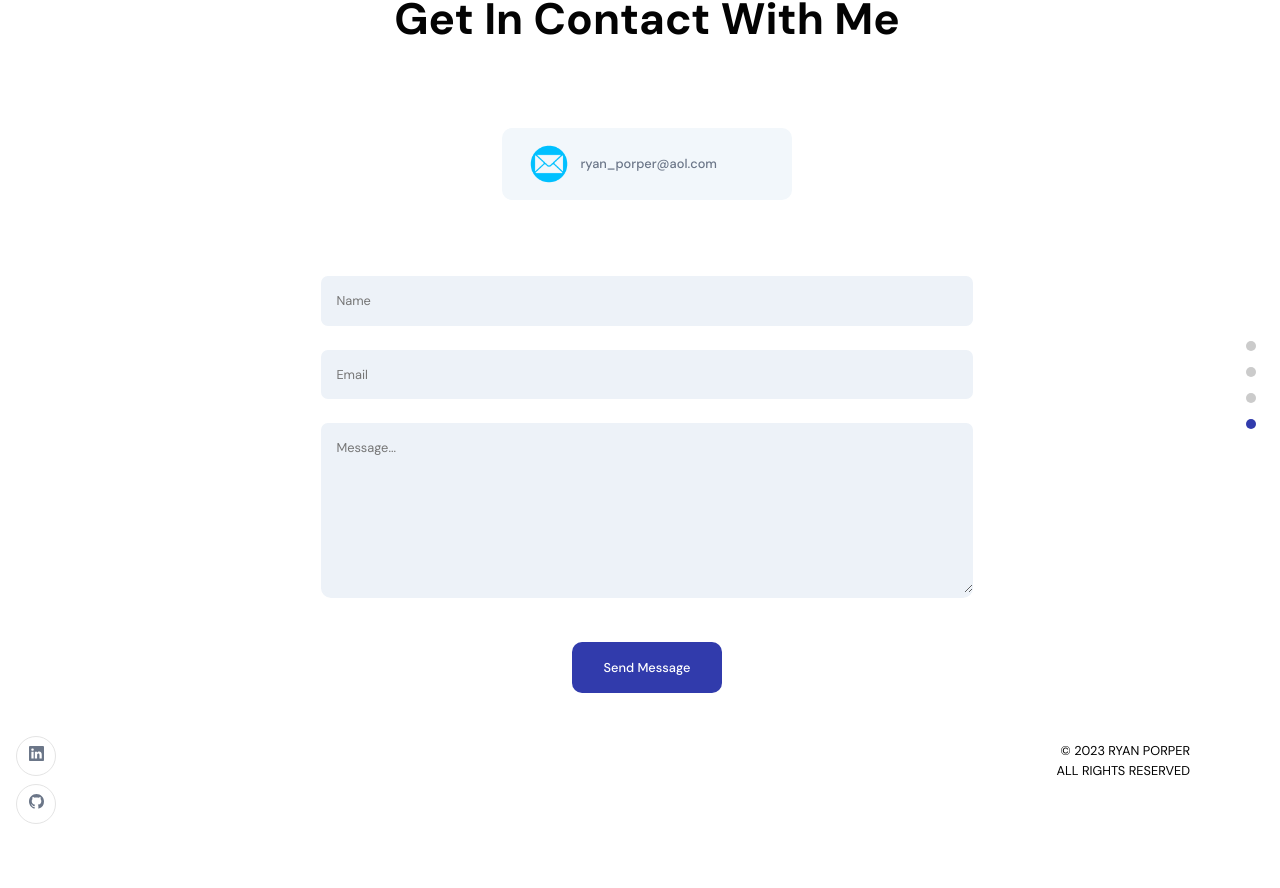
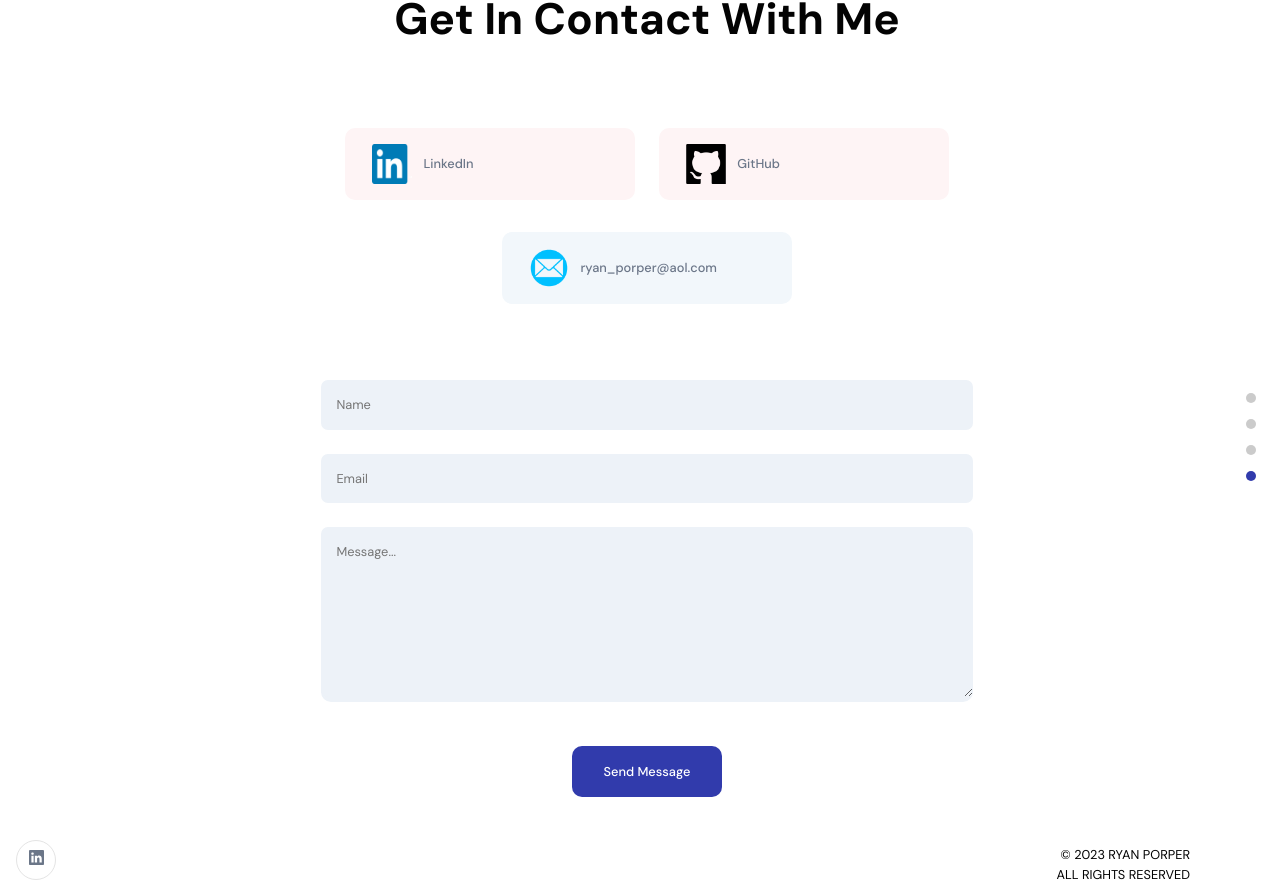
Before and after one commit to ryanporper/portfoliosite, a React (Create React App) app in the folder frontend_react/: page / in a window 1280 px wide. Shown: the part 2474-3362 px from the top of the page. Before the commit the page ends 3318 px from the top, so only its background shows below. Built offline with nearby package versions, Linux system fonts and the light colour scheme; no server answers.

Commit message:
updated contact info

```diff
--- a/frontend_react/src/constants/images.js
+++ b/frontend_react/src/constants/images.js
@@ -16,6 +16,8 @@ import redux from '../assets/redux.png';
 import sass from '../assets/sass.png';
 import typescript from '../assets/typescript.png';
 import vue from '../assets/vue.png';
+import linkedin from '../assets/linkedin.png'
+import github from '../assets/github.png'
 
 import profile from '../assets/mypic.png';
 import circle from '../assets/circle.svg';
@@ -41,4 +43,6 @@ export default {
   vue,
   profile,
   circle,
+  linkedin,
+  github
 };
--- a/frontend_react/src/container/Footer/Footer.jsx
+++ b/frontend_react/src/container/Footer/Footer.jsx
@@ -1,5 +1,4 @@
 import React, { useState } from 'react';
-
 import { images } from '../../constants';
 import { AppWrap, MotionWrap } from '../../wrapper';
 import { client } from '../../client';
@@ -41,8 +40,16 @@ const Footer = () => {
 
       <div className="app__footer-cards">
         <div className="app__footer-card ">
+         <img src={images.linkedin} alt="linkedin" />
+          <a href="https://www.linkedin.com/in/ryan-porper/" target="_blank" rel="noopener noreferrer" className="p-text">LinkedIn</a>
+        </div>
+        <div className="app__footer-card ">
+         <img src={images.github} alt="github" />
+          <a href="https://github.com/ryanporper" target="_blank" rel="noopener noreferrer" className="p-text">GitHub</a>
+        </div>
+        <div className="app__footer-card ">
           <img src={images.email} alt="email" />
-          <a href="mailto:hello@micael.com" className="p-text">ryan_porper@aol.com</a>
+          <a href="mailto:ryan_porper@aol.com" className="p-text">ryan_porper@aol.com</a>
         </div>
       </div>
       {!isFormSubmitted ? (
```
Also changed, not shown: frontend_react/src/assets/github.png (added), frontend_react/src/assets/linkedin.png (added).
